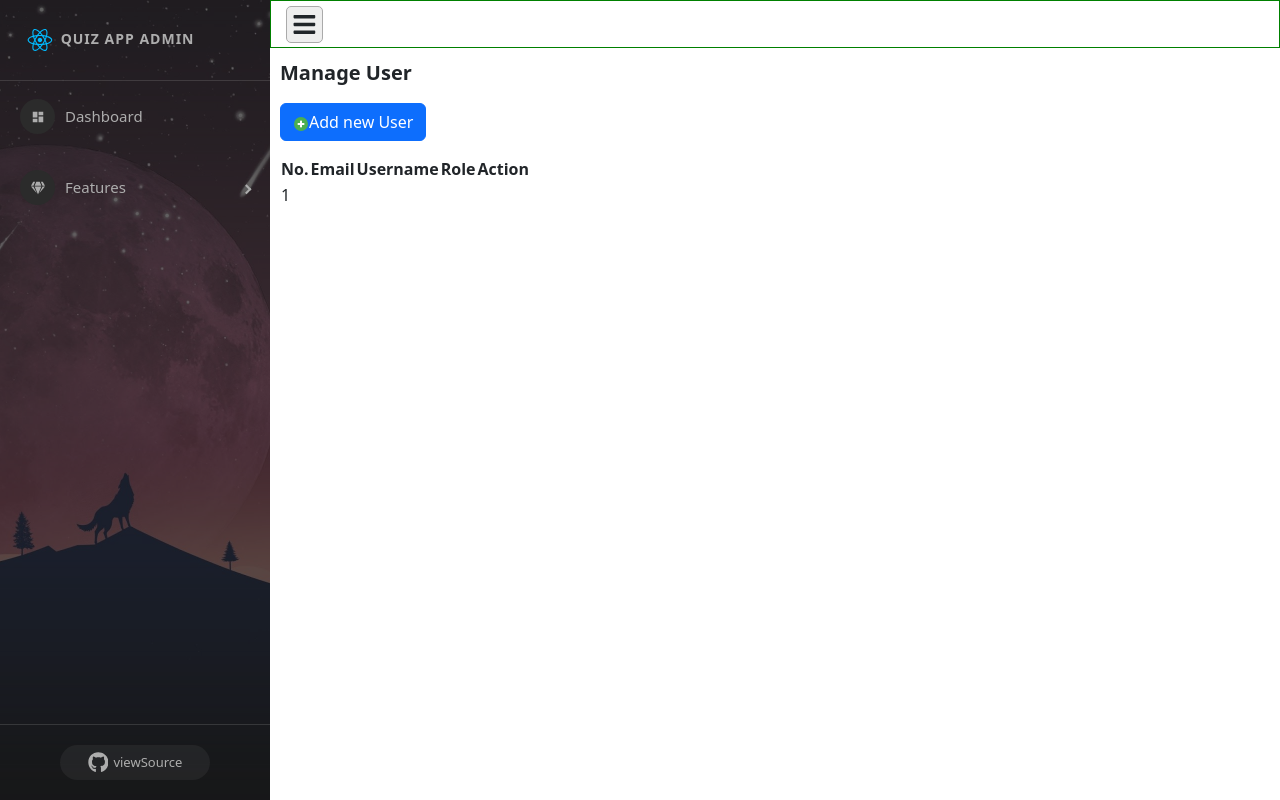
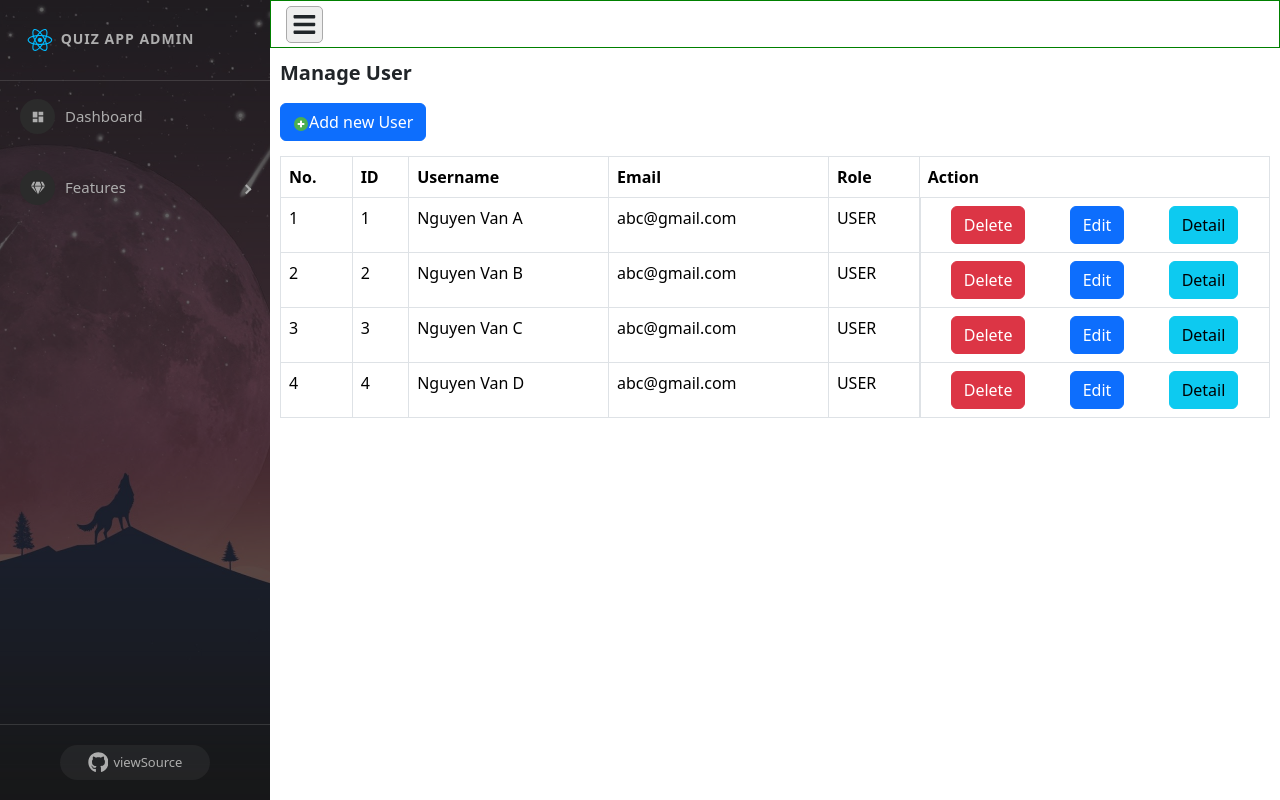
Before and after one commit to phuquy-28/quiz-react-app, a React (Create React App) app: page /admin/users in a window 1280 px wide. Built offline with nearby package versions, Linux system fonts and the light colour scheme; no server answers.

Commit message:
fetch users

```diff
--- a/src/components/Admin/Content/ManageUser.js
+++ b/src/components/Admin/Content/ManageUser.js
@@ -2,6 +2,7 @@ import ModalCreateUser from "./ModalCreateUser";
 import "./ManageUser.scss";
 import { FcPlus } from "react-icons/fc";
 import { useState } from "react";
+import TableUser from "./TableUser";
 const ManageUser = () => {
   const [showModal, setShowModal] = useState(false);
   return (
@@ -18,23 +19,7 @@ const ManageUser = () => {
           </button>
         </div>
         <div className="table-users-container">
-          <table>
-            <thead>
-              <tr>
-                <th>No.</th>
-                <th>Email</th>
-                <th>Username</th>
-                <th>Role</th>
-                <th>Action</th>
-              </tr>
-            </thead>
-            <tbody>
-              <tr>
-                <td>1</td>
-                <td></td>
-              </tr>
-            </tbody>
-          </table>
+          <TableUser />
         </div>
         <ModalCreateUser show={showModal} setShow={setShowModal} />
       </div>
--- /dev/null
+++ b/src/components/Admin/Content/TableUser.js
@@ -0,0 +1,62 @@
+import { useEffect, useState } from "react";
+import { getAllUser } from "../../../services/apiService";
+const TableUser = (props) => {
+  const [listUser, setListUser] = useState([
+    { id: 1, username: "Nguyen Van A", email: "abc@gmail.com", role: "USER" },
+    { id: 2, username: "Nguyen Van B", email: "abc@gmail.com", role: "USER" },
+    { id: 3, username: "Nguyen Van C", email: "abc@gmail.com", role: "USER" },
+    { id: 4, username: "Nguyen Van D", email: "abc@gmail.com", role: "USER" },
+  ]);
+
+  useEffect(() => {
+    fetchData();
+  }, []);
+
+  const fetchData = async () => {
+    let response = await getAllUser();
+    if (response && response.EC === 0) {
+      setListUser(response.DT);
+    }
+  };
+  return (
+    <>
+      <table className="table table-hover table-bordered">
+        <thead>
+          <tr>
+            <th scope="col">No.</th>
+            <th scope="col">ID</th>
+            <th scope="col">Username</th>
+            <th scope="col">Email</th>
+            <th scope="col">Role</th>
+            <th scope="col">Action</th>
+          </tr>
+        </thead>
+        <tbody>
+          {/* {listUser.length === 0 && (
+            <tr>
+              <td colSpan="5" className="text-center">
+                No data
+              </td>
+            </tr>
+          )} */}
+          {listUser.map((user, index) => (
+            <tr key={user.id}>
+              <td>{index + 1}</td>
+              <td>{user.id}</td>
+              <td>{user.username}</td>
+              <td>{user.email}</td>
+              <td>{user.role}</td>
+              <td className="d-flex justify-content-around">
+                <button className="btn btn-danger">Delete</button>
+                <button className="btn btn-primary">Edit</button>
+                <button className="btn btn-info">Detail</button>
+              </td>
+            </tr>
+          ))}
+        </tbody>
+      </table>
+    </>
+  );
+};
+
+export default TableUser;
--- a/src/services/apiService.js
+++ b/src/services/apiService.js
@@ -9,4 +9,8 @@ const postCreateUser = (email, password, username, role, image) => {
   return axios.post("api/v1/participant", formData);
 };
 
-export { postCreateUser };
+const getAllUser = () => {
+  return axios.get("api/v1/participant/all");
+};
+
+export { postCreateUser, getAllUser };
```
